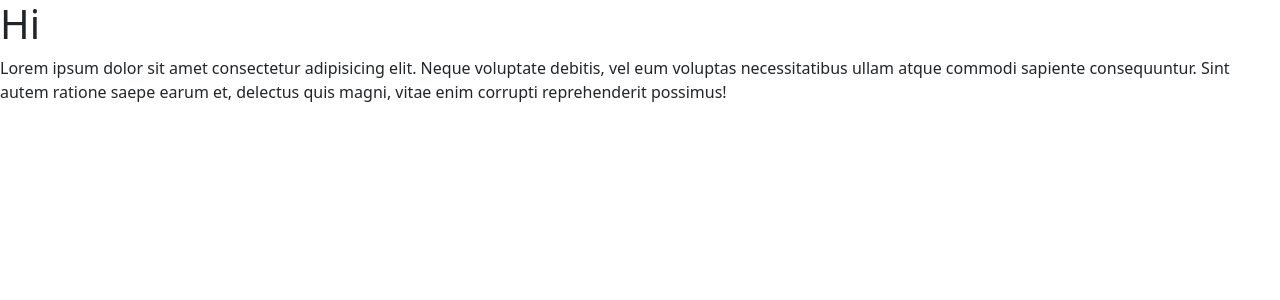
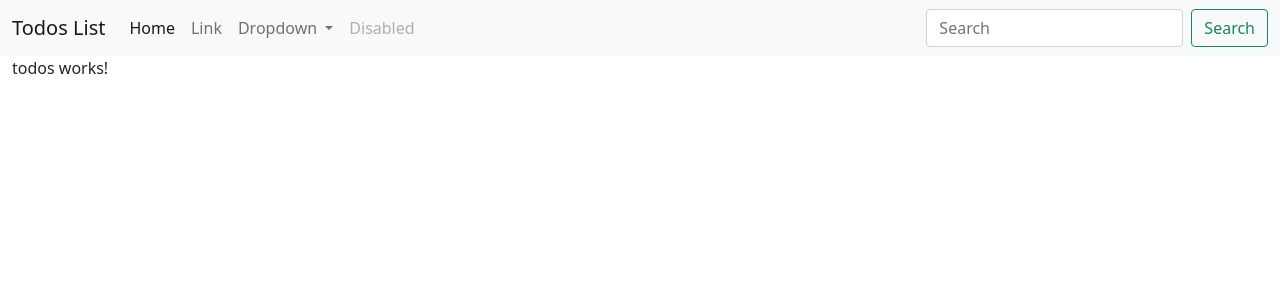
Before and after one commit to bansalvinitvinod/todo-list-angular, an Angular app: page / in a window 1280 px wide. Shown: the top 300 px of the page. Built offline with nearby package versions, Linux system fonts and the light colour scheme.

Commit message:
navbar added

```diff
--- a/src/app/app.component.html
+++ b/src/app/app.component.html
@@ -1,5 +1,40 @@
-<h1>Hi</h1>
-<p>Lorem ipsum dolor sit amet consectetur adipisicing elit. Neque voluptate debitis, vel eum voluptas necessitatibus
-  ullam atque commodi sapiente consequuntur. Sint autem ratione saepe earum et, delectus quis magni, vitae enim corrupti
-  reprehenderit possimus!</p>
-<router-outlet></router-outlet>
+<nav class="navbar navbar-expand-lg navbar-light bg-light">
+  <div class="container-fluid">
+    <a class="navbar-brand" href="#">Todos List</a>
+    <button class="navbar-toggler" type="button" data-bs-toggle="collapse" data-bs-target="#navbarSupportedContent" aria-controls="navbarSupportedContent" aria-expanded="false" aria-label="Toggle navigation">
+      <span class="navbar-toggler-icon"></span>
+    </button>
+    <div class="collapse navbar-collapse" id="navbarSupportedContent">
+      <ul class="navbar-nav me-auto mb-2 mb-lg-0">
+        <li class="nav-item">
+          <a class="nav-link active" aria-current="page" href="#">Home</a>
+        </li>
+        <li class="nav-item">
+          <a class="nav-link" href="#">Link</a>
+        </li>
+        <li class="nav-item dropdown">
+          <a class="nav-link dropdown-toggle" href="#" id="navbarDropdown" role="button" data-bs-toggle="dropdown" aria-expanded="false">
+            Dropdown
+          </a>
+          <ul class="dropdown-menu" aria-labelledby="navbarDropdown">
+            <li><a class="dropdown-item" href="#">Action</a></li>
+            <li><a class="dropdown-item" href="#">Another action</a></li>
+            <li><hr class="dropdown-divider"></li>
+            <li><a class="dropdown-item" href="#">Something else here</a></li>
+          </ul>
+        </li>
+        <li class="nav-item">
+          <a class="nav-link disabled">Disabled</a>
+        </li>
+      </ul>
+      <form class="d-flex">
+        <input class="form-control me-2" type="search" placeholder="Search" aria-label="Search">
+        <button class="btn btn-outline-success" type="submit">Search</button>
+      </form>
+    </div>
+  </div>
+</nav>
+<div class="container-fluid">
+  <app-todos></app-todos>
+  <router-outlet></router-outlet>
+</div>
```
